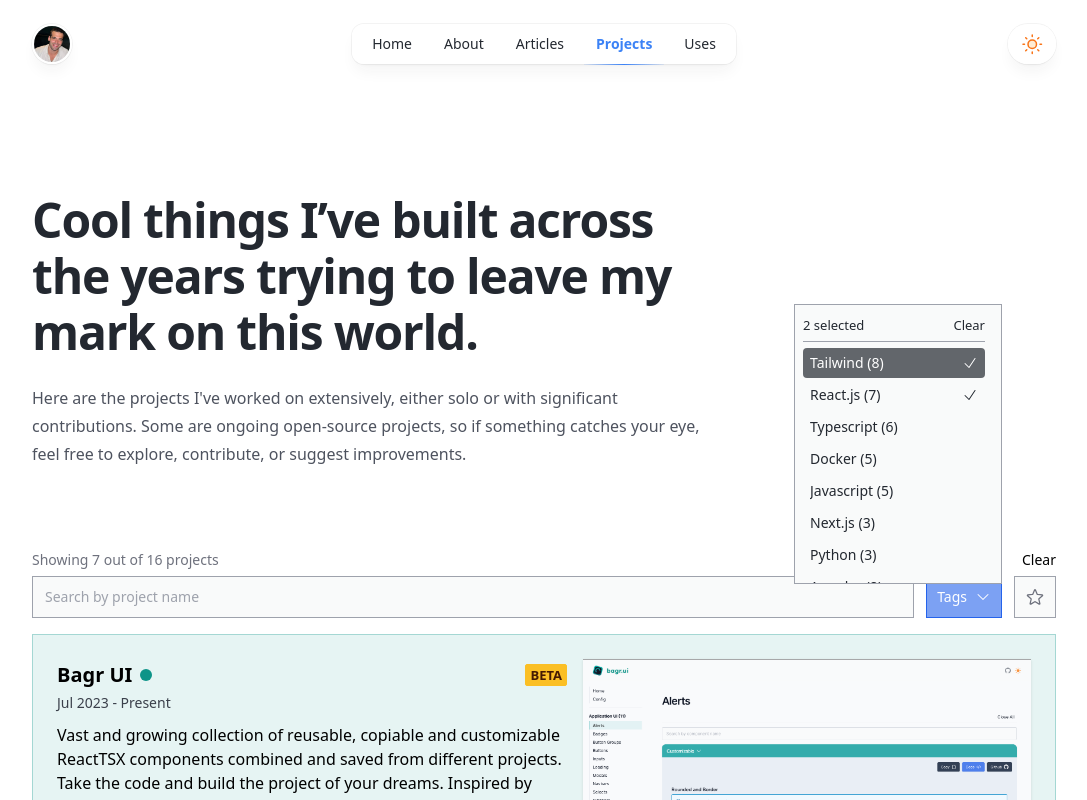
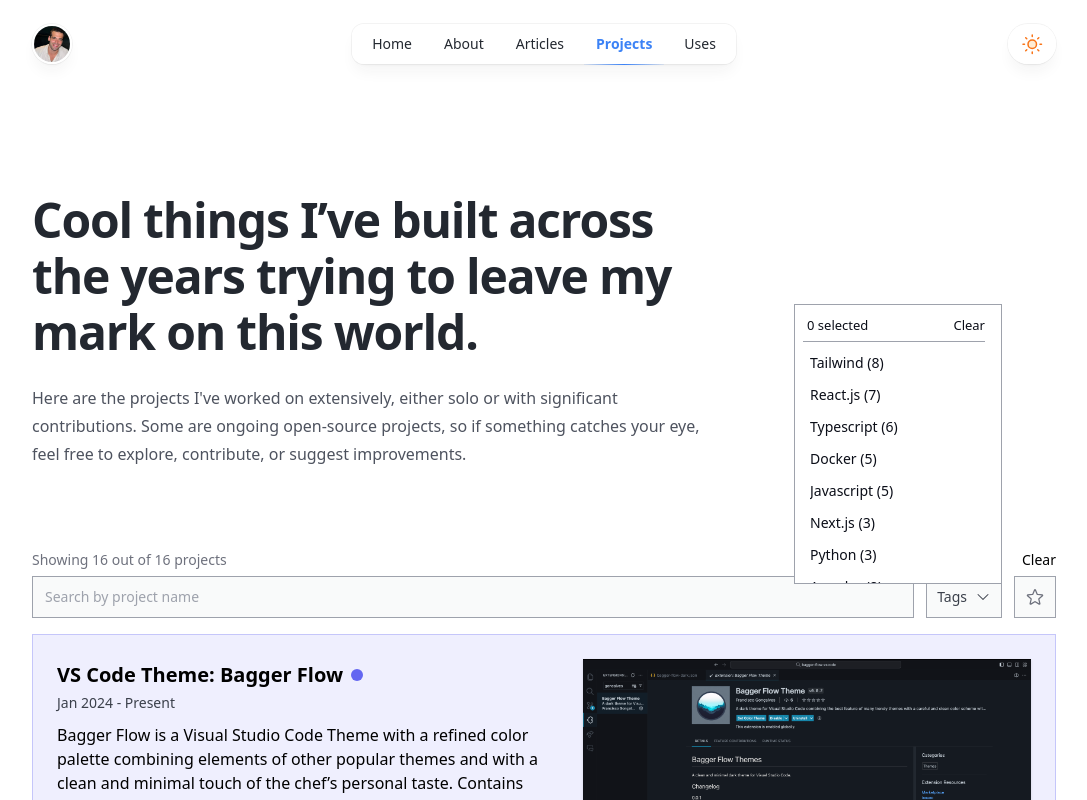
Before and after one commit to kiko-g/kikogoncalves, a Next.js app: page /projects in a window 1280 px wide. Both pictures are taken after a click on the button "Tags". Shown: the top 800 px of the page, without its empty margins (96-1183 px from the left). Built offline with nearby package versions, Linux system fonts and the light colour scheme.

Commit message:
fix project showcase  tags

```diff
--- a/src/components/projects/ProjectsShowcase.tsx
+++ b/src/components/projects/ProjectsShowcase.tsx
@@ -3,17 +3,18 @@
 import React, { useMemo, useState } from 'react'
 import clsx from 'clsx'
 import { Listbox, ListboxButton, ListboxOption, ListboxOptions, Transition } from '@headlessui/react'
+import { ProjectCard } from '@/components/projects/ProjectCard'
 
+import { type Technology } from '@/types'
 import { projectsData } from '@/utils/data'
 import { extractTechStackAndSortByFrequency, sortByPinned } from '@/utils'
 
-import { ProjectCard } from '@/components/projects/ProjectCard'
+import { StarIcon as StarIconOutline } from '@heroicons/react/24/outline'
 import { ChevronDownIcon, CheckIcon, StarIcon as StarIconSolid } from '@heroicons/react/24/solid'
-import { StarIcon as StarIconOutline } from '@heroicons/react/24/outline'
 
 export function ProjectsShowcase() {
   const tags = useMemo(() => extractTechStackAndSortByFrequency(projectsData), [])
-  const [selectedTags, setSelectedTags] = useState([tags[0], tags[1]])
+  const [selectedTags, setSelectedTags] = useState<Technology[]>([])
 
   const [query, setQuery] = useState('')
   const [hideLessRelevant, setHideLessRelevant] = useState(false)
@@ -75,10 +76,10 @@
           >
             <ListboxOptions
               anchor="bottom end"
-              className="mt-2 flex w-52 flex-col gap-0.5 border border-navy-400 bg-navy-50 py-2 pl-2 pr-4 text-sm text-navy-800 transition dark:border-navy-200/10 dark:bg-navy-900 dark:text-navy-300"
+              className="mt-2 flex w-52 flex-col gap-0.5 border border-navy-400 bg-white py-2 pl-2 pr-4 text-sm text-navy-950 transition dark:border-navy-200/10 dark:bg-navy-900 dark:text-navy-200"
             >
               <div className="mb-1 flex items-center justify-between gap-2 border-b border-navy-400 pb-1 dark:border-navy-200/10">
-                <span className="text-xs">{selectedTags.length} selected</span>
+                <span className="pl-1 text-xs">{selectedTags.length} selected</span>
                 <button onClick={() => setSelectedTags([])} className="text-xs hover:underline">
                   Clear
                 </button>
```
